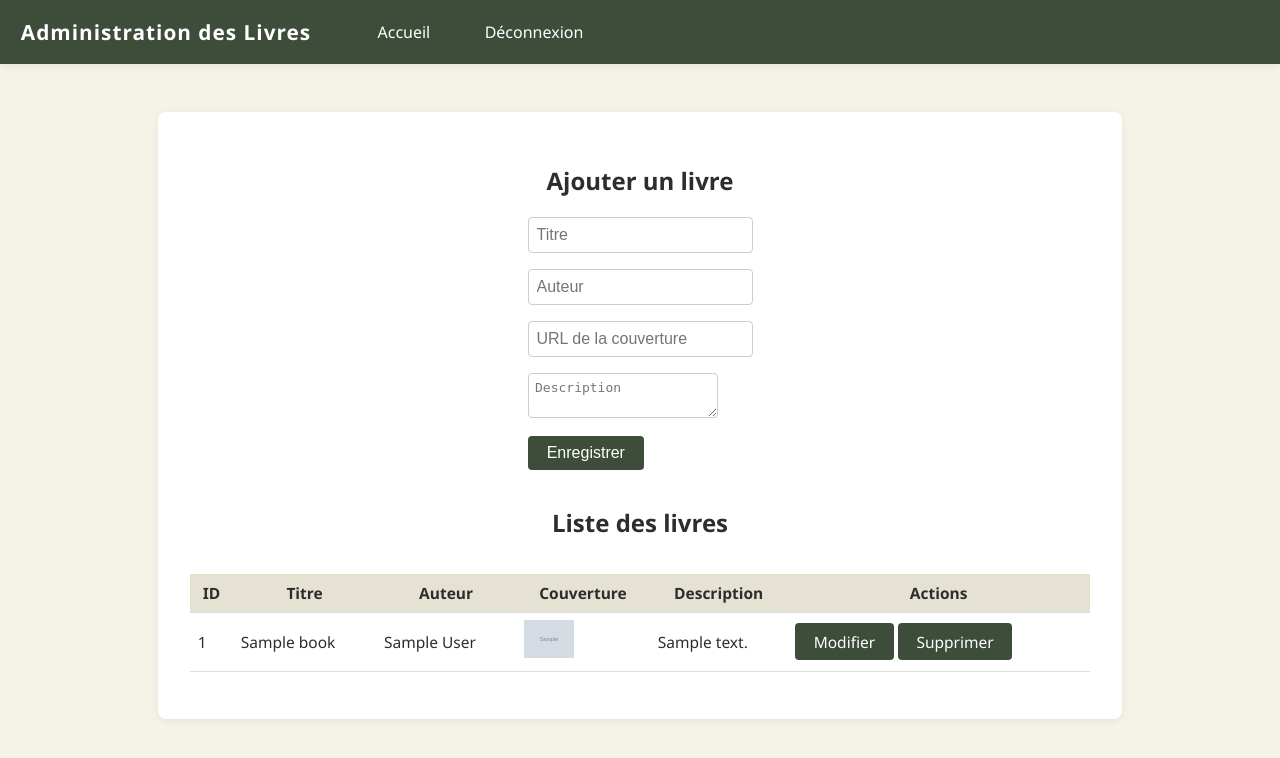
After one commit to Jennie-beython/projet-proDev25, a PHP site: page /admin_books.php in a window 1280 px wide. The commit adds this page. Shown: the top 758 px of the page. Run offline with PHP 8.4, Linux system fonts and the light colour scheme; the visitor is signed in with stand-in values (Sample User, id 1); tables that the repository leaves empty or names only in its code hold one stand-in row (values such as "Sample post"); grey boxes marked "Sample" are stand-in pictures.

Commit message:
refonte complet du site stock de livre CRUD connexion style faker

```diff
--- /dev/null
+++ b/public/admin_books.php
@@ -0,0 +1,95 @@
+<?php
+session_start();
+require_once __DIR__ . '/../config/database.php';
+if (empty($_SESSION['user_id']) || empty($_SESSION['is_admin'])) {
+    header('Location: login.php');
+    exit;
+}
+// CRUD logique
+$action = $_GET['action'] ?? '';
+$id = $_GET['id'] ?? null;
+$message = '';
+// Ajouter un livre
+if ($action === 'add' && $_SERVER['REQUEST_METHOD'] === 'POST') {
+    $title = trim($_POST['title'] ?? '');
+    $author = trim($_POST['author'] ?? '');
+    $description = trim($_POST['description'] ?? '');
+    $cover = trim($_POST['cover'] ?? '');
+    $stmt = $pdo->prepare('INSERT INTO books (title, author, description, cover) VALUES (?, ?, ?, ?)');
+    $stmt->execute([$title, $author, $description, $cover]);
+    $message = 'Livre ajouté !';
+}
+// Modifier un livre
+if ($action === 'edit' && $id && $_SERVER['REQUEST_METHOD'] === 'POST') {
+    $title = trim($_POST['title'] ?? '');
+    $author = trim($_POST['author'] ?? '');
+    $description = trim($_POST['description'] ?? '');
+    $cover = trim($_POST['cover'] ?? '');
+    $stmt = $pdo->prepare('UPDATE books SET title=?, author=?, description=?, cover=? WHERE id=?');
+    $stmt->execute([$title, $author, $description, $cover, $id]);
+    $message = 'Livre modifié !';
+}
+// Supprimer un livre
+if ($action === 'delete' && $id) {
+    $stmt = $pdo->prepare('DELETE FROM books WHERE id=?');
+    $stmt->execute([$id]);
+    $message = 'Livre supprimé !';
+}
+// Récupérer les livres
+$books = $pdo->query('SELECT * FROM books ORDER BY created_at DESC')->fetchAll();
+// Récupérer un livre pour édition
+$editBook = null;
+if ($action === 'edit' && $id) {
+    $stmt = $pdo->prepare('SELECT * FROM books WHERE id=?');
+    $stmt->execute([$id]);
+    $editBook = $stmt->fetch();
+}
+?>
+<!DOCTYPE html>
+<html lang="fr">
+<head>
+    <meta charset="UTF-8">
+    <title>Admin - Livres</title>
+    <link rel="stylesheet" href="style.css">
+</head>
+<body>
+<header>
+    <h1>Administration des Livres</h1>
+    <a href="index.php" class="btn">Accueil</a>
+    <a href="logout.php" class="btn">Déconnexion</a>
+</header>
+<div class="container">
+    <?php if ($message): ?><p style="color:green;"> <?= $message ?> </p><?php endif; ?>
+    <h2><?= $editBook ? 'Modifier' : 'Ajouter' ?> un livre</h2>
+    <form method="post" action="?action=<?= $editBook ? 'edit&id=' . $editBook['id'] : 'add' ?>">
+        <input type="text" name="title" placeholder="Titre" value="<?= htmlspecialchars($editBook['title'] ?? '') ?>" required><br>
+        <input type="text" name="author" placeholder="Auteur" value="<?= htmlspecialchars($editBook['author'] ?? '') ?>" required><br>
+        <input type="text" name="cover" placeholder="URL de la couverture" value="<?= htmlspecialchars($editBook['cover'] ?? '') ?>"><br>
+        <textarea name="description" placeholder="Description" required><?= htmlspecialchars($editBook['description'] ?? '') ?></textarea><br>
+        <button type="submit">Enregistrer</button>
+        <?php if ($editBook): ?>
+            <a href="admin_books.php" class="btn">Annuler</a>
+        <?php endif; ?>
+    </form>
+    <h2>Liste des livres</h2>
+    <table>
+        <tr>
+            <th>ID</th><th>Titre</th><th>Auteur</th><th>Couverture</th><th>Description</th><th>Actions</th>
+        </tr>
+        <?php foreach ($books as $book): ?>
+        <tr>
+            <td><?= $book['id'] ?></td>
+            <td><?= htmlspecialchars($book['title']) ?></td>
+            <td><?= htmlspecialchars($book['author']) ?></td>
+            <td><img src="<?= htmlspecialchars($book['cover']) ?>" alt="" style="width:50px;"></td>
+            <td><?= nl2br(htmlspecialchars($book['description'])) ?></td>
+            <td>
+                <a href="?action=edit&id=<?= $book['id'] ?>" class="btn">Modifier</a>
+                <a href="?action=delete&id=<?= $book['id'] ?>" class="btn" onclick="return confirm('Supprimer ce livre ?')">Supprimer</a>
+            </td>
+        </tr>
+        <?php endforeach; ?>
+    </table>
+</div>
+</body>
+</html>
--- /dev/null
+++ b/public/logout.php
@@ -0,0 +1,6 @@
+<?php
+session_start();
+session_unset();
+session_destroy();
+header('Location: login.php?logout=1');
+exit;
--- /dev/null
+++ b/public/style.css
@@ -0,0 +1,127 @@
+body {
+  background: #f5f3e7;
+  color: #2d2d2d;
+  font-family: "Segoe UI", Arial, sans-serif;
+  margin: 0;
+}
+header,
+nav,
+footer {
+  background: #3e4c3a;
+  color: #fff;
+  padding: 0.5em 0;
+  min-height: 48px;
+  display: flex;
+  align-items: center;
+  box-shadow: 0 2px 8px #0001;
+}
+header h1,
+nav h1 {
+  font-size: 1.3em;
+  margin: 0 1.5em 0 1em;
+  letter-spacing: 1px;
+}
+header a.btn,
+nav a.btn {
+  margin-left: 1em;
+}
+.container {
+  max-width: 900px;
+  margin: 3em auto 2em auto;
+  background: #fff;
+  border-radius: 8px;
+  box-shadow: 0 2px 8px #0001;
+  padding: 2em;
+  display: flex;
+  flex-direction: column;
+  align-items: center;
+}
+input,
+button,
+select,
+textarea {
+  font-size: 1em;
+  padding: 0.5em;
+  border-radius: 4px;
+  border: 1px solid #ccc;
+  margin-bottom: 1em;
+}
+button,
+.btn {
+  background: #3e4c3a;
+  color: #fff;
+  border: none;
+  cursor: pointer;
+  transition: background 0.2s;
+  padding: 0.5em 1.2em;
+  border-radius: 4px;
+  font-size: 1em;
+}
+button:hover,
+.btn:hover {
+  background: #5a6d4c;
+}
+a {
+  color: #3e4c3a;
+  text-decoration: none;
+}
+a:hover {
+  text-decoration: underline;
+}
+table {
+  width: 100%;
+  border-collapse: collapse;
+  margin: 1em 0;
+  font-size: 0.97em;
+}
+th,
+td {
+  padding: 0.5em;
+  border-bottom: 1px solid #ddd;
+}
+th {
+  background: #e6e2d3;
+}
+.book-detail {
+  display: flex;
+  gap: 2em;
+  align-items: flex-start;
+}
+.book-detail img {
+  width: 200px;
+  height: 280px;
+  object-fit: cover;
+  border-radius: 8px;
+  box-shadow: 0 2px 8px #0002;
+}
+.book-info {
+  max-width: 500px;
+}
+.book-info h2 {
+  margin-top: 0;
+}
+.admin-actions {
+  display: flex;
+  gap: 0.5em;
+}
+.books-grid {
+  display: flex;
+  flex-wrap: wrap;
+  gap: 2em;
+  justify-content: center;
+  width: 100%;
+}
+.book-card {
+  background: #e6e2d3;
+  border-radius: 8px;
+  width: 200px;
+  padding: 1em;
+  box-shadow: 0 1px 4px #0001;
+  display: flex;
+  flex-direction: column;
+  align-items: center;
+}
+.book-card img {
+  width: 100%;
+  border-radius: 4px;
+}
```
Also changed, not shown: faker/create_admin.php (added, +9 -0 lines), faker/seed.php (deleted, +0 -18 lines), faker/seed_books.php (added, +14 -0 lines), public/add_file.php (deleted, +0 -62 lines), public/admin.php (deleted, +0 -47 lines), public/book.php (added, +44 -0 lines), public/delete.php (deleted, +0 -20 lines), public/edit.php (deleted, +0 -72 lines), public/index.php (+42 -14 lines), public/login.php (added, +49 -0 lines), public/my_files.php (deleted, +0 -48 lines), public/register.php (added, +47 -0 lines), public/test_db.php (deleted, +0 -7 lines), public/upload.php (deleted, +0 -24 lines).
